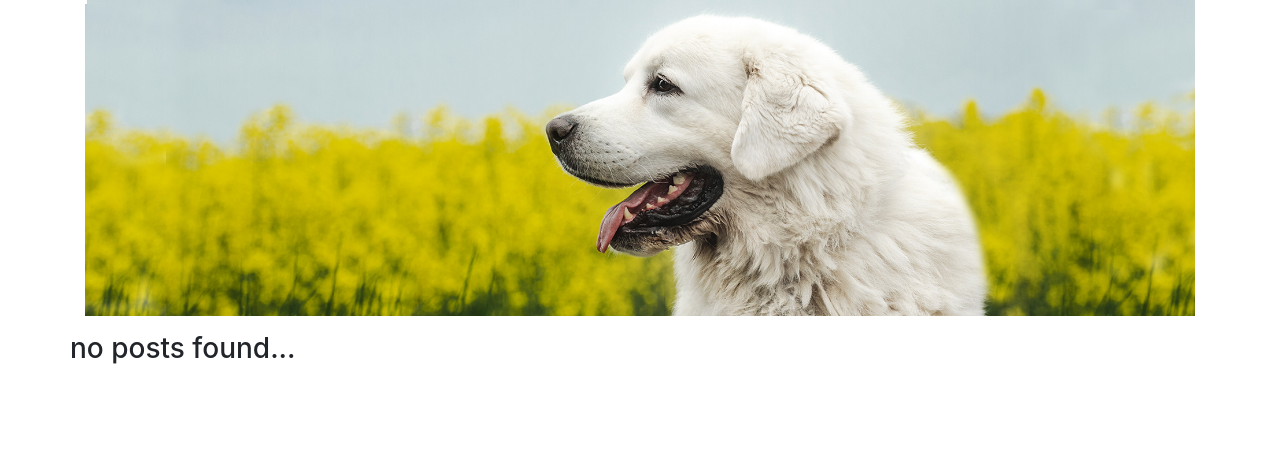
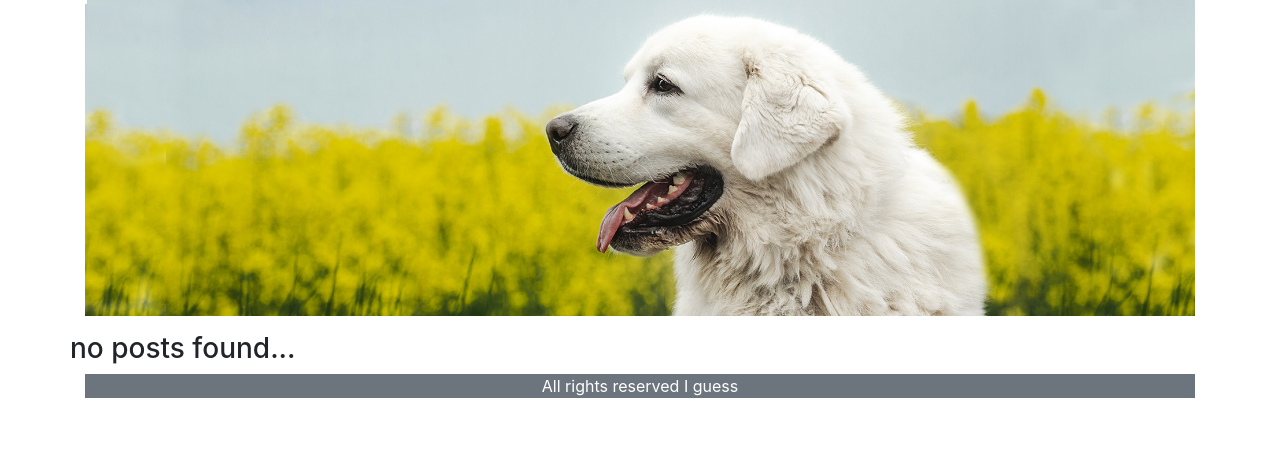
Before and after one commit to azegas/pagalbaGyvunams, a Django app: page / in a window 1280 px wide. Shown: the part 90-564 px from the top of the page. Run offline with Django 4.2, Linux system fonts and the light colour scheme; data that the repository does not hold is empty.

Commit message:
feat: added footer and font awesome cdn

```diff
--- /dev/null
+++ b/pagalbaGyvunams/gyvuneliai/templates/gyvuneliai/footer.html
@@ -0,0 +1,3 @@
+<footer class="bg-secondary text-white text-center">
+    <p>All rights reserved I guess</p>
+</footer>
--- a/pagalbaGyvunams/gyvuneliai/templates/gyvuneliai/main.html
+++ b/pagalbaGyvunams/gyvuneliai/templates/gyvuneliai/main.html
@@ -5,19 +5,20 @@
     <title>PagalbaGyvunams</title>
     {% load static %}
     <link rel="stylesheet" href="{% static 'gyvuneliai/style.css' %}" />
+    <link href="https://cdnjs.cloudflare.com/ajax/libs/font-awesome/6.2.0/css/all.min.css" rel="stylesheet" />
     <!-- Bootstrap -->
     <link rel="stylesheet" href="https://cdn.jsdelivr.net/npm/bootstrap@4.3.1/dist/css/bootstrap.min.css"
           integrity="sha384-ggOyR0iXCbMQv3Xipma34MD+dH/1fQ784/j6cY/iJTQUOhcWr7x9JvoRxT2MZw1T" crossorigin="anonymous">
     </head>
   <body>
-      <div class="container">
-            {% include 'gyvuneliai/navbar.html' %}
+    <div class="container">
+        {% include 'gyvuneliai/navbar.html' %}
         <hr />
-
         {% block content %}
-      <!-- Content goes in here -->
-      {% endblock content %}
-      </div>
+        <!-- Content goes in here -->
+        {% endblock content %}
+        {% include 'gyvuneliai/footer.html' %}
+    </div>
           <!-- bootstrap scripts -->
     <script src="https://code.jquery.com/jquery-3.3.1.slim.min.js"
         integrity="sha384-q8i/X+965DzO0rT7abK41JStQIAqVgRVzpbzo5smXKp4YfRvH+8abtTE1Pi6jizo"
```
